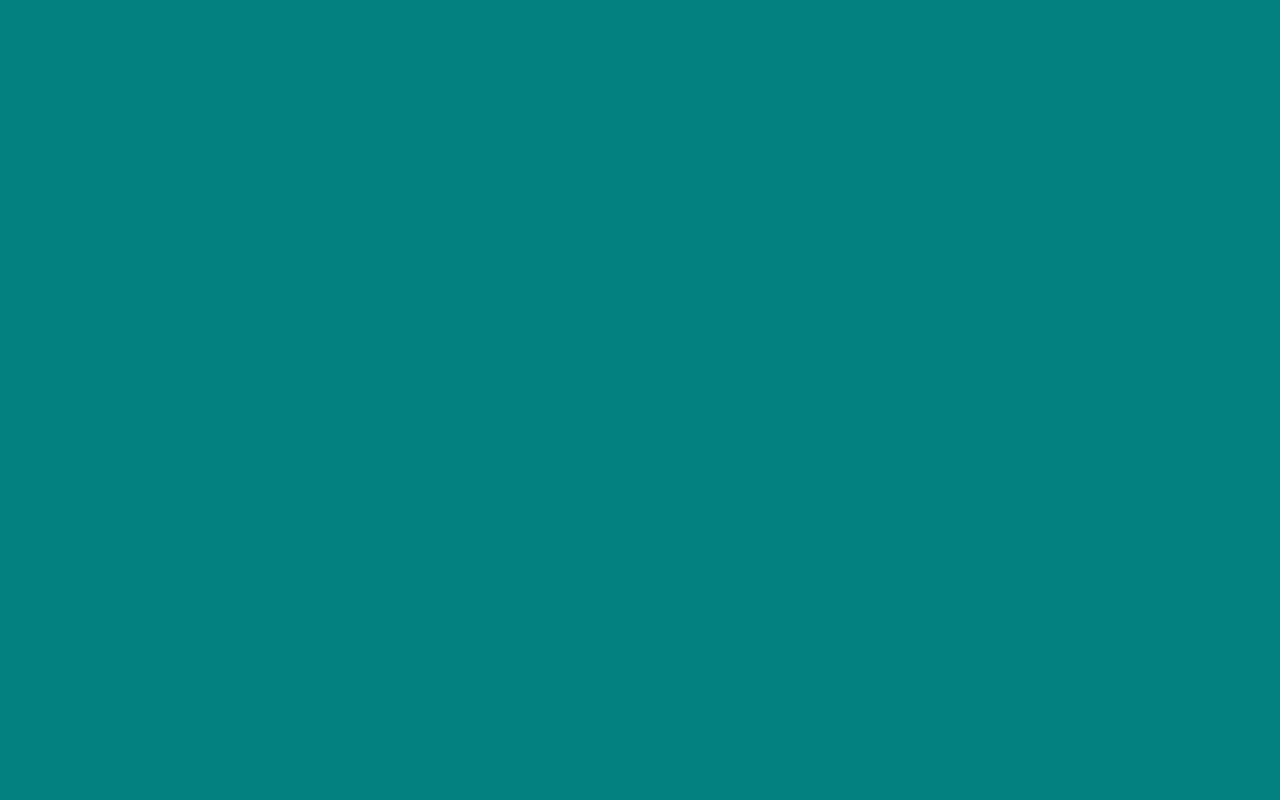
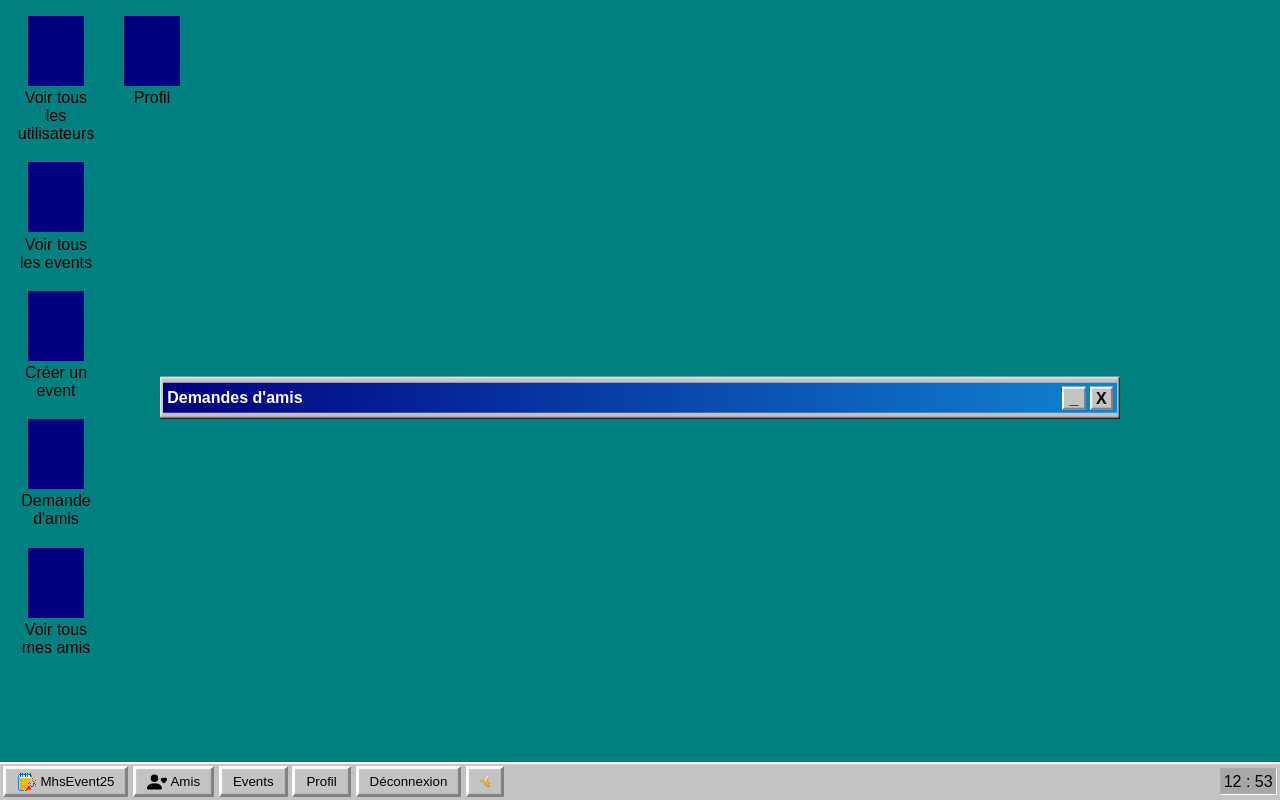
Before and after one commit to Vaganuki/angular_labo_recap, an Angular app: page /requests in a window 1280 px wide. Before the commit this address led to /. Built offline with nearby package versions, Linux system fonts and the light colour scheme; no server answers; sample sign-in values are in the browser's storage.

Commit message:
samet: show all friends

```diff
--- a/public/data/db.json
+++ b/public/data/db.json
@@ -69,6 +69,24 @@
       "senderId": 3,
       "receiverId": 4,
       "id": 3
+    },
+    {
+      "isAccepted": true,
+      "senderId": 2,
+      "receiverId": 3,
+      "id": 4
+    },
+    {
+      "isAccepted": true,
+      "senderId": 2,
+      "receiverId": 4,
+      "id": 5
+    },
+    {
+      "isAccepted": false,
+      "senderId": 2,
+      "receiverId": 5,
+      "id": 6
     }
   ],
   "events": [
--- /dev/null
+++ b/src/app/components/friends/all-friends/all-friends.component.html
@@ -0,0 +1,27 @@
+<div class="window">
+  <div class="titleBar">
+    <div class="title">Liste des amis</div>
+    <div>
+      <div class="titleButton">_</div>
+      <div class="titleButton" [routerLink]="['/']">X</div>
+    </div>
+  </div>
+
+  <div class="windowContent">
+    <div *ngIf="friends.length > 0; else noFriends">
+      <div *ngFor="let friend of friends">
+        <div>
+          <div>
+          <img [src]="friend.avatar" alt="Avatar de {{ friend.pseudo }}" width="40"/>
+            {{ friend.pseudo }}
+          </div>
+          <br>
+        </div>
+      </div>
+    </div>
+
+    <ng-template #noFriends>
+      <p>Aucun ami trouvé.</p>
+    </ng-template>
+  </div>
+</div>
--- /dev/null
+++ b/src/app/components/friends/all-friends/all-friends.component.ts
@@ -0,0 +1,45 @@
+import { Component, OnInit, inject } from '@angular/core';
+import { RouterLink } from '@angular/router';
+import { NgIf, NgForOf } from '@angular/common';
+import { UserService } from '../../../services/user.service';
+import { RegisterData } from '../../../interfaces/register.interface';
+import { FriendData } from '../../../interfaces/friend.interface';
+
+@Component({
+  selector: 'app-all-friends',
+  standalone: true,
+  imports: [
+    RouterLink,
+    NgIf,
+    NgForOf
+  ],
+  templateUrl: './all-friends.component.html',
+  styleUrl: './all-friends.component.scss'
+})
+export class AllFriendsComponent implements OnInit {
+  currentUserId = localStorage.getItem('userId');
+  friends: RegisterData[] = [];
+
+  private userService = inject(UserService);
+
+  ngOnInit(): void {
+    if (!this.currentUserId) return;
+
+    this.userService.getUserFriendsByStatus(this.currentUserId, true).subscribe({
+      next: (relations: FriendData[]) => {
+        const friendIds = relations.map(rel =>
+          rel.senderId === +this.currentUserId! ? rel.receiverId : rel.senderId
+        );
+
+        // Récupérer les infos complètes pour chaque ami
+        friendIds.forEach(id => {
+          this.userService.getUserById(id).subscribe({
+            next: (user) => this.friends.push(user),
+            error: (err) => console.error('Erreur chargement ami:', err)
+          });
+        });
+      },
+      error: (err) => console.error('Erreur récupération amis:', err)
+    });
+  }
+}
--- /dev/null
+++ b/src/app/components/friends/friend-request/friend-request.component.html
@@ -0,0 +1,16 @@
+<div class="window">
+  <div class="titleBar">
+    <div class="title">Demandes d'amis</div>
+
+    <div>
+      <div class="titleButton">_</div>
+      <div [routerLink]="['/']" class="titleButton">X</div>
+    </div>
+
+  </div>
+
+  <div class="windowContent">
+
+  </div>
+
+</div>
--- a/src/app/components/shared/desktop/desktop.component.html
+++ b/src/app/components/shared/desktop/desktop.component.html
@@ -4,8 +4,8 @@
     <div [routerLink]="['/users']" class="icon"><p>Voir tous les utilisateurs</p></div>
     <div [routerLink]="['/events']" class="icon"><p>Voir tous les events</p></div>
     <div [routerLink]="['/create-event']" class="icon"><p>Créer un event</p></div>
-    <div class="icon"><p>Demande d'amis</p></div>
-    <div class="icon"><p>Voir tous mes amis</p></div>
+    <div [routerLink]="['/requests']" class="icon"><p>Demande d'amis</p></div>
+    <div [routerLink]="['/friends']" class="icon"><p>Voir tous mes amis</p></div>
     <div [routerLink]="['/profil']" class="icon"><p>Profil</p></div>
 
     <div class="childComponent">
```
Also changed, not shown: src/app/app.routes.ts (+10 -0 lines), src/app/components/friends/friend-request/friend-request.component.ts (added, +14 -0 lines), src/app/components/friends/all-friends/all-friends.component.scss (added), src/app/components/friends/friend-request/friend-request.component.scss (added).
